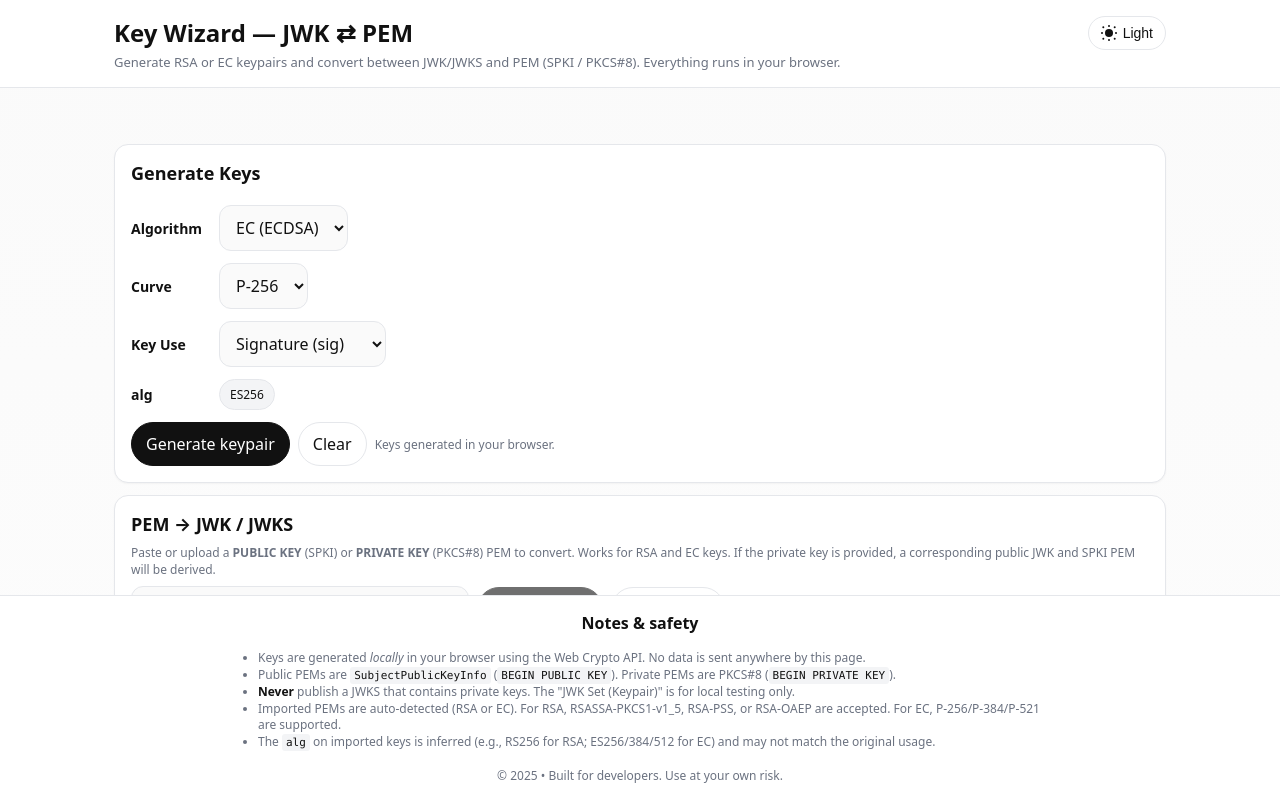
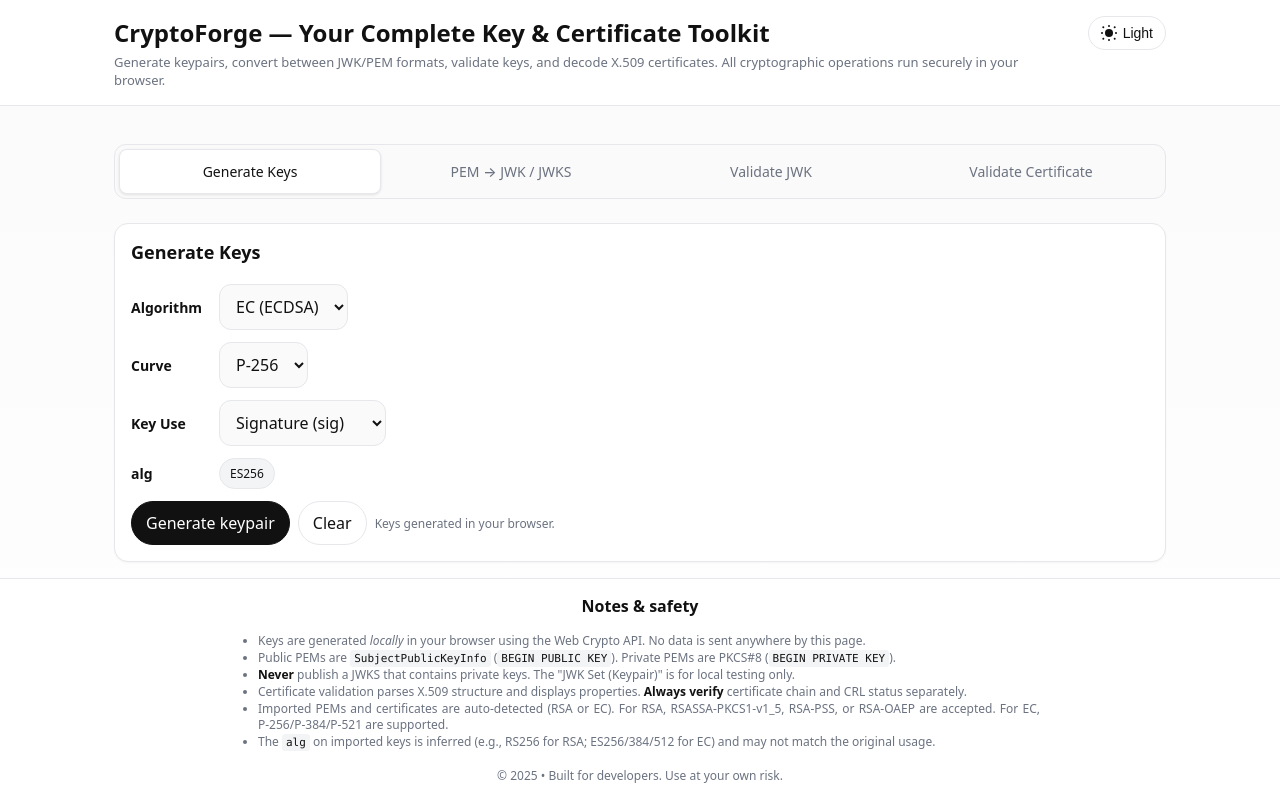
Before and after one commit to tsif/crypto-forge, a React (Create React App) app: page / in a window 1280 px wide. Shown: the top 798 px of the page. Built offline with nearby package versions, Linux system fonts and the light colour scheme.

Commit message:
[fix] added segmented control

```diff
--- a/src/App.css
+++ b/src/App.css
@@ -286,6 +286,63 @@ code {
   display: none;
 }
 
+/* Segmented Control */
+.segmented-control {
+  display: flex;
+  background: var(--input-bg);
+  border: 1px solid var(--line);
+  border-radius: 12px;
+  padding: 4px;
+  margin-bottom: 24px;
+  overflow: hidden;
+}
+
+.segment {
+  flex: 1;
+  border: none;
+  background: transparent;
+  padding: 12px 16px;
+  font: inherit;
+  font-size: 14px;
+  font-weight: 500;
+  color: var(--muted);
+  cursor: pointer;
+  border-radius: 8px;
+  transition: all 0.2s ease;
+  white-space: nowrap;
+  text-align: center;
+}
+
+.segment:hover {
+  color: var(--ink);
+  background: var(--btn-hover);
+}
+
+.segment.active {
+  background: var(--card);
+  color: var(--ink);
+  box-shadow: 0 1px 3px rgba(0, 0, 0, 0.1);
+  border: 1px solid var(--line);
+}
+
+@media (max-width: 768px) {
+  .segment {
+    padding: 10px 8px;
+    font-size: 12px;
+  }
+}
+
+@media (max-width: 600px) {
+  .segmented-control {
+    flex-direction: column;
+    gap: 2px;
+  }
+
+  .segment {
+    border-radius: 6px;
+  }
+}
+
 /* Fixed Navbar */
 .navbar {
   position: fixed;
@@ -340,7 +397,7 @@ code {
 
 @media (max-width: 768px) {
   body {
-    padding-top: 140px; /* More space on mobile */
+    padding-top: 180px; /* More space on mobile */
   }
 
   .nav-container {
--- a/src/App.js
+++ b/src/App.js
@@ -4,6 +4,7 @@ import OutputCard from './components/OutputCard';
 import PemConverter from './components/PemConverter';
 import KeyValidator from './components/KeyValidator';
 import CertificateValidator from './components/CertificateValidator';
+import SegmentedControl from './components/SegmentedControl';
 import ThemeToggle from './components/ThemeToggle';
 import * as cryptoUtils from './utils/cryptoUtils';
 import './App.css';
@@ -16,6 +17,7 @@ function App() {
   const [keyUse, setKeyUse] = useState('sig');
   const [message, setMessage] = useState('Keys generated in your browser.');
   const [busy, setBusy] = useState(false);
+  const [activeTab, setActiveTab] = useState('generate');
 
   // Theme state with system preference detection
   const [theme, setTheme] = useState(() => {
@@ -263,10 +265,10 @@ function App() {
       <nav className="navbar">
         <div className="nav-container">
           <div className="nav-content">
-            <h1>Key Wizard — JWK ⇄ PEM</h1>
+            <h1>CryptoForge — Your Complete Key & Certificate Toolkit</h1>
             <p className="nav-subtitle">
-              Generate RSA or EC keypairs and convert between JWK/JWKS and PEM (SPKI / PKCS#8).
-              Everything runs in your browser.
+              Generate keypairs, convert between JWK/PEM formats, validate keys, and decode X.509 certificates.
+              All cryptographic operations run securely in your browser.
             </p>
           </div>
           <div className="nav-actions">
@@ -277,7 +279,10 @@ function App() {
       </nav>
 
       <div className="container">
+        <SegmentedControl activeTab={activeTab} onTabChange={setActiveTab} />
 
+        {activeTab === 'generate' && (
+          <>
             <Controls
               algorithm={algorithm}
               setAlgorithm={setAlgorithm}
@@ -336,7 +341,10 @@ function App() {
                 />
               </section>
             )}
+          </>
+        )}
 
+        {activeTab === 'pem-convert' && (
           <PemConverter
             onConvert={handlePemConversion}
             busy={busy}
@@ -345,10 +353,15 @@ function App() {
             onClearOutputs={clearPemOutputs}
             error={pemConversionError}
           />
+        )}
 
+        {activeTab === 'validate-jwk' && (
           <KeyValidator />
+        )}
 
+        {activeTab === 'validate-cert' && (
           <CertificateValidator />
+        )}
 
       <section id="notes" className="stack mobile-only" style={{ marginTop: '8px' }}>
         <h2>Notes & safety</h2>
@@ -356,7 +369,8 @@ function App() {
           <li>Keys are generated <em>locally</em> in your browser using the Web Crypto API. No data is sent anywhere by this page.</li>
           <li>Public PEMs are <code>SubjectPublicKeyInfo</code> (<code>BEGIN PUBLIC KEY</code>). Private PEMs are PKCS#8 (<code>BEGIN PRIVATE KEY</code>).</li>
           <li><strong>Never</strong> publish a JWKS that contains private keys. The "JWK Set (Keypair)" is for local testing only.</li>
-          <li>Imported PEMs are auto-detected (RSA or EC). For RSA, RSASSA-PKCS1-v1_5, RSA-PSS, or RSA-OAEP are accepted. For EC, P‑256/P‑384/P‑521 are supported.</li>
+          <li>Certificate validation parses X.509 structure and displays properties. <strong>Always verify</strong> certificate chain and CRL status separately.</li>
+          <li>Imported PEMs and certificates are auto-detected (RSA or EC). For RSA, RSASSA-PKCS1-v1_5, RSA-PSS, or RSA-OAEP are accepted. For EC, P‑256/P‑384/P‑521 are supported.</li>
           <li>The <code>alg</code> on imported keys is inferred (e.g., RS256 for RSA; ES256/384/512 for EC) and may not match the original usage.</li>
         </ul>
       </section>
@@ -373,7 +387,8 @@ function App() {
             <li>Keys are generated <em>locally</em> in your browser using the Web Crypto API. No data is sent anywhere by this page.</li>
             <li>Public PEMs are <code>SubjectPublicKeyInfo</code> (<code>BEGIN PUBLIC KEY</code>). Private PEMs are PKCS#8 (<code>BEGIN PRIVATE KEY</code>).</li>
             <li><strong>Never</strong> publish a JWKS that contains private keys. The "JWK Set (Keypair)" is for local testing only.</li>
-            <li>Imported PEMs are auto-detected (RSA or EC). For RSA, RSASSA-PKCS1-v1_5, RSA-PSS, or RSA-OAEP are accepted. For EC, P‑256/P‑384/P‑521 are supported.</li>
+            <li>Certificate validation parses X.509 structure and displays properties. <strong>Always verify</strong> certificate chain and CRL status separately.</li>
+            <li>Imported PEMs and certificates are auto-detected (RSA or EC). For RSA, RSASSA-PKCS1-v1_5, RSA-PSS, or RSA-OAEP are accepted. For EC, P‑256/P‑384/P‑521 are supported.</li>
             <li>The <code>alg</code> on imported keys is inferred (e.g., RS256 for RSA; ES256/384/512 for EC) and may not match the original usage.</li>
           </ul>
           <div className="security-footer-copyright">
--- /dev/null
+++ b/src/components/SegmentedControl.js
@@ -0,0 +1,26 @@
+import React from 'react';
+
+function SegmentedControl({ activeTab, onTabChange }) {
+  const tabs = [
+    { id: 'generate', label: 'Generate Keys' },
+    { id: 'pem-convert', label: 'PEM → JWK / JWKS' },
+    { id: 'validate-jwk', label: 'Validate JWK' },
+    { id: 'validate-cert', label: 'Validate Certificate' }
+  ];
+
+  return (
+    <div className="segmented-control">
+      {tabs.map((tab) => (
+        <button
+          key={tab.id}
+          className={`segment ${activeTab === tab.id ? 'active' : ''}`}
+          onClick={() => onTabChange(tab.id)}
+        >
+          {tab.label}
+        </button>
+      ))}
+    </div>
+  );
+}
+
+export default SegmentedControl;
```
Lines whose indentation alone changed are shown as unchanged.
